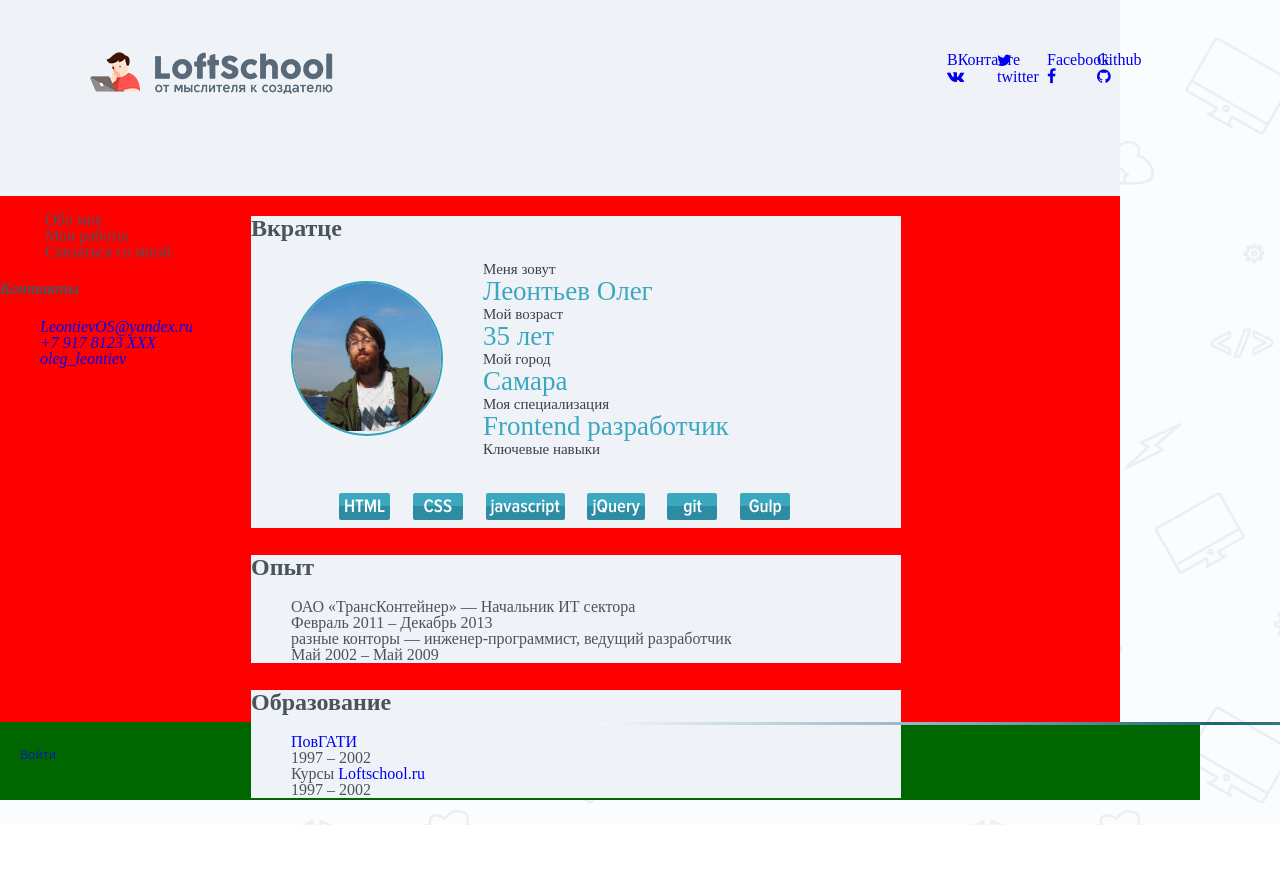
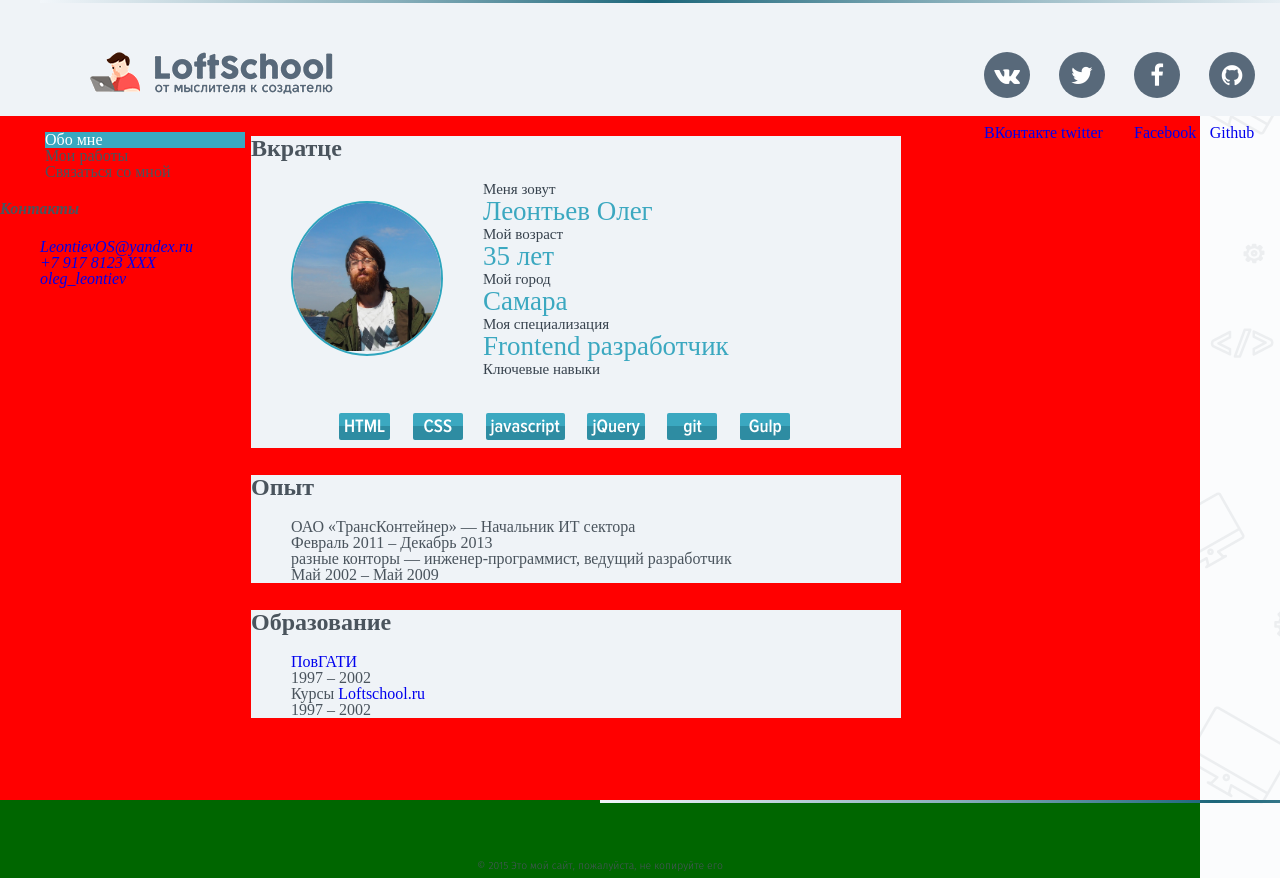
Before and after one commit to jacoder/lofts-dz1, a website: page app/index.html in a window 1280 px wide. Shown: the top 878 px of the page. Before the commit the page ends 825 px from the top, so only its background shows below. Drawn offline with nearby package versions, Linux system fonts and the light colour scheme.

Commit message:
layout correction progress 3 #,amy issues

```diff
--- /dev/null
+++ b/app/css/debug.css
@@ -0,0 +1,11 @@
+
+
+.page {   /** debugging **/
+    content: '.';
+    background-color: red;
+}
+
+.page-footer {
+        /** debugging **/
+    background-color: #006600;
+}
--- a/app/css/layout.css
+++ b/app/css/layout.css
@@ -21,14 +21,14 @@ html, body {
 
 .page {
     /*position: relative; /!**ja  let contain absolute-positioned elements *!/*/
-    max-width: 1120px; /**ja todo fix to real */
+    /*max-width: 1160px; /!**ja todo fix to real *!/*/
   min-height: 100%;
 /* equal to footer height */
-	margin-bottom: -78px;
+	/*margin-bottom: -78px;*/
 
     /** debugging **/
-    content: '.';
-    background-color: red;
+    /*content: '.';*/
+    /*background-color: red;*/
 }
 .page:after {
   content: "";
@@ -38,8 +38,9 @@ html, body {
 
 .page-footer, .page:after {
   /* .push must be the same height as footer */
-	height: 142px;
+	/*height: 142px;*/
 }
+
 
 /** HEADER **/
 .page-header {
@@ -55,13 +56,13 @@ nav.social {
     right: 0;
     top: 36px;
     /*width:100%;*/
-    width:213px;
+    /*width:213px;*/
 
 }
 
-.social > ul {
-    width: 213px;
-}
+/*.social > ul {*/
+    /*width: 213px;*/
+/*}*/
 
 .social li {
     display: inline-block;
@@ -82,6 +83,7 @@ nav.social {
     width: 100%;
 
     position: relative; /**ja  let contain absolute-positioned elements */
+    /*top:3px;*/
     /*position: absolute;*/
     margin: 0 auto;
 
@@ -121,6 +123,11 @@ nav.social {
 
 }
 
+.photo img{
+    /*bottom: -20px;*/
+}
+
+
 
 /**  FOOTER  **/
 .page-footer {
@@ -128,13 +135,14 @@ nav.social {
     /*position: absolute;    ja todo why-where?*/
     /*top-margin:100%;*/
     /*position: absolute;*/
-    left: 0;
-    bottom: 0px;
+    /*left: 0;*/
+    /*bottom: 0px;*/
     height: 78px;
     width: 100%;
 
-    /** debugging **/
-    background-color: #006600;
+    /*overflow: hidden;*/
+    /*/!** debugging **!/*/
+    /*background-color: #006600;*/
 }
 
 .admin_door {
@@ -152,6 +160,8 @@ nav.social {
 
 
 .disclaimer{
+    position: relative;
+    top: 26px;
 
 }
 
--- a/app/css/main.css
+++ b/app/css/main.css
@@ -30,7 +30,7 @@ ul {
 
 .page-header {
     background-color: #eff3f7;
-    padding: 40px 0;
+    padding: 0 40px ;
 }
 
 .logo {
@@ -38,12 +38,29 @@ ul {
     display: inline;
 }
 
-ul.social li i {
-    color: #fff;
-    font-size: 26px;
+.social li
+/*:not(:last-child) */
+{
+    display: inline-block;
+    margin-right: 25px;
+    width: 47px;
+    height: 47px;
+    background-color: #58697a;
+    border-radius: 50%;
+    text-align: center;
+    line-height: 54px;
+    cursor: pointer;
+}
+.social li i:last-child{
+
 }
 
-ul.social li:hover {
+.social li i {
+    color: #fff;
+    font-size: 24px;
+}
+
+.social li:hover {
     background-color: #3ba8c0;
 }
 
@@ -56,6 +73,12 @@ ul.social li:hover {
 
 aside {
     word-break: break-all;
+}
+
+
+.side-nav .active {
+    background-color: #3ba8c0;
+    color: #fff;
 }
 
 
@@ -150,15 +173,16 @@ main article dt {
 
 .login_link {
     position: absolute;
+    /*display: block;*/
     top: 26px;
     left: 20px;
     width: 22px;
     height: 32px;
-    background: url(img/unlogged.png);
+    background: url(../img/unlogged.png);
 }
 
 .login_link:hover {
-    background: url(img/logged.png);
+    background: url(../img/logged.png);
 }
 
 /*
@@ -171,7 +195,7 @@ main article dt {
 */
 
 /* Градиентные полосы*/
-.page-footer::before, .pageheader::after {
+.page-footer::before, .page-header::after {
     content: '';
     background-image: -moz-linear-gradient(0deg, rgb(28, 102, 122) 0%, rgb(246, 250, 254) 0%, rgb(216, 216, 216) 0%, rgb(242, 246, 250) 0%, rgb(135, 174, 186) 28%, rgb(28, 102, 122) 48%, rgb(135, 174, 186) 71%, rgb(242, 246, 250) 100%);
     background-image: -webkit-linear-gradient(0deg, rgb(28, 102, 122) 0%, rgb(246, 250, 254) 0%, rgb(216, 216, 216) 0%, rgb(242, 246, 250) 0%, rgb(135, 174, 186) 28%, rgb(28, 102, 122) 48%, rgb(135, 174, 186) 71%, rgb(242, 246, 250) 100%);
--- a/app/index.html
+++ b/app/index.html
@@ -18,6 +18,7 @@
     <link rel="stylesheet" href="css/main.css">
     <link rel="stylesheet" href="css/layout.css">
     <link rel="stylesheet" href="css/typography.css">
+    <link rel="stylesheet" href="css/debug.css">
 
     <!-- Modernizer -->
     <script src="bower_components/modernizer/modernizr.js"></script>
@@ -63,16 +64,17 @@
         <nav class="social">
             <ul>
                 <li class="vk">
-                    <a href="vk.com/jacoder"  target="_blank">ВКонтакте<i class="fa fa-vk"></i></a>
+                    <a href="http://vk.com/jacoder"  target="_blank"><i class="fa fa-vk"></i>ВКонтакте</a>
                 </li>
                 <li class="tw">
-                    <a href="twitter.com/olegleontiev"  target="_blank"><i class="fa fa-twitter"></i>twitter</a></a>
+                    <a href="http://twitter.com/olegleontiev"  target="_blank"><i class="fa fa-twitter"></i>twitter</a></a>
                 </li>
+
                 <li class="fb">
-                    <a href="www.facebook.com/oleg.leontiev"  target="_blank">Facebook<i class="fa fa-facebook"></i></a>
+                    <a href="http://www.facebook.com/oleg.leontiev"  target="_blank"><i class="fa fa-facebook"></i>Facebook</a>
                 </li>
                 <li class="gh">
-                    <a href="github.com/jacoder" target="_blank">Github<i class="fa fa-github"></i></a>
+                    <a href="http://github.com/jacoder" target="_blank"><i class="fa fa-github"></i>Github</a>
                 </li>
             </ul>
         </nav>
@@ -85,7 +87,7 @@
         <aside class="sidebar">
             <nav class="side-nav">
                 <ul>
-                    <li>Обо мне</li>
+                    <li class="active"> Обо мне</li>
                     <li>Мои работы</li>
                     <li>Связаться со мной</li>
                 </ul>
@@ -108,7 +110,7 @@
             <article class="basic">
                 <h2>Вкратце</h2>
                 <figure class="photo">
-                    <img src="./img/photo.jpg" alt="моё фото"/>
+                    <img src="./img/photo.jpg" alt="моё фото" />
                 </figure>
                 <dl class="brief">
                     <dt>Меня зовут</dt>
@@ -178,9 +180,9 @@
 
         <!-- <figure> -->
         <div class="admin_door">
-            <a id="login_link" href="login.php" title="Админка">Войти
+            <a id="login_link" href="login.php" title="Админка" alt="Войти"> </a>
                 <!-- <img src="./img/unlogged.png" alt="Админка ;)" /> -->
-            </a>
+
 
         </div>
         <!-- </figure> -->
```
